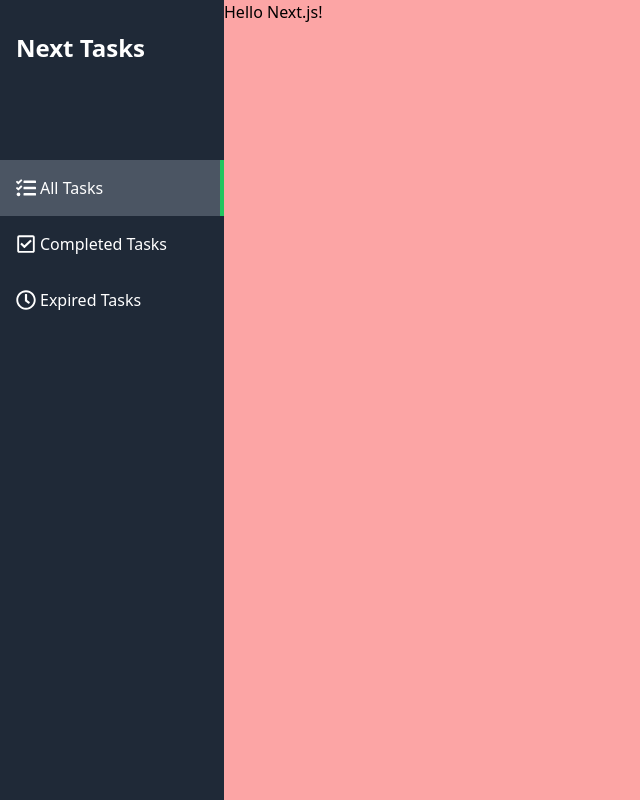
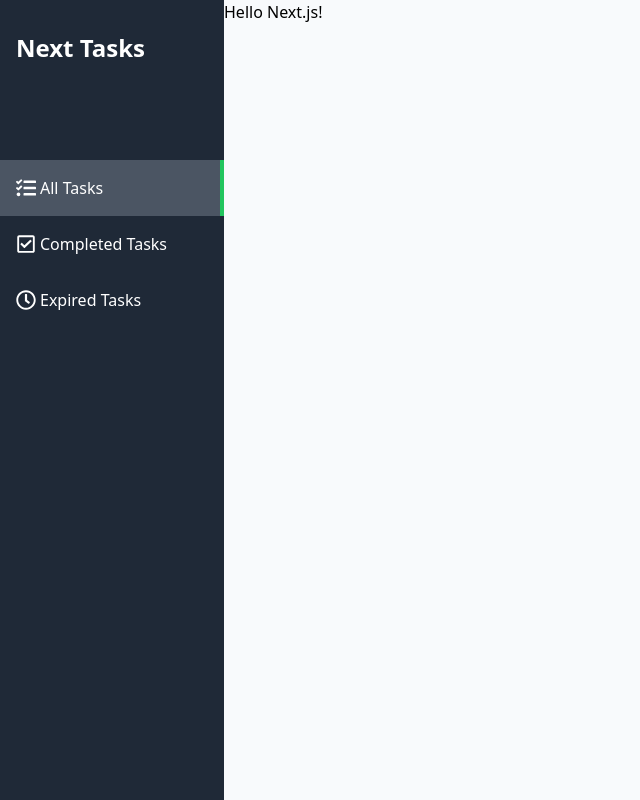
Before and after one commit to shikano35/next-tasks, a Next.js app: page / in a window 1280 px wide. Shown: the whole page, without its empty margins (0-640 px from the left). Built offline with nearby package versions, Linux system fonts and the light colour scheme.

Commit message:
style: メインレイアウトの背景色を赤からスレートに変更

```diff
--- a/src/app/(main)/layout.tsx
+++ b/src/app/(main)/layout.tsx
@@ -9,7 +9,7 @@ const MainLayout = ({
   return (
     <div className='flex h-screen'>
       <SideMenu />
-     <main className='bg-red-300 flex-1 overflow-auto'>
+     <main className='bg-slate-50 flex-1 overflow-auto'>
       {children}
       </main>
     </div>
```
